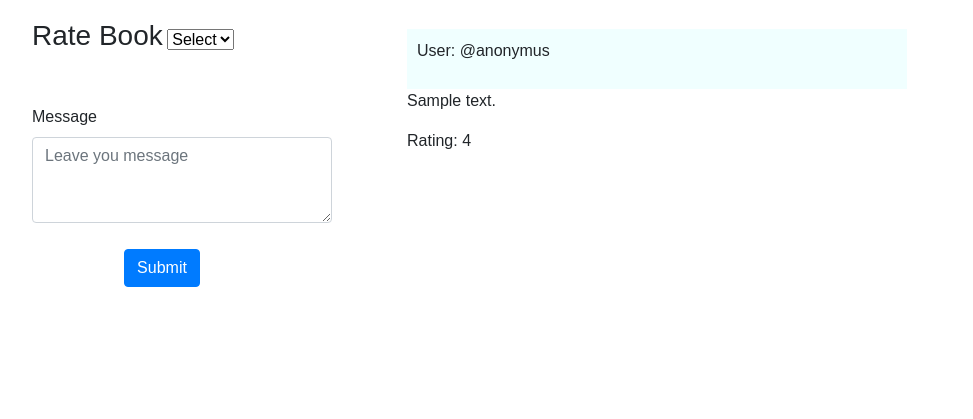
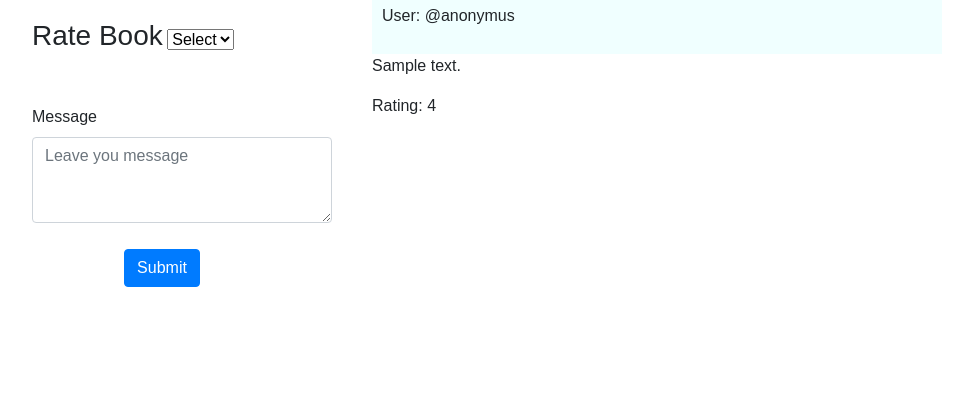
Before and after one commit to rabin-nyaundi/book-app-review, a Flask app: page /000 in a window 1280 px wide. Shown: the part 381-800 px from the top of the page, without its empty margins (173-1146 px from the left). Run offline with Flask 2, Linux system fonts and the light colour scheme; the visitor is signed in with stand-in values (Sample User, id 1); tables that the repository leaves empty hold one stand-in row (values such as "Sample post"); a database or web service that is not in the repository returns one stand-in record (values such as "Sample title"); data that the repository does not hold is empty; some libraries are stand-ins or nearby versions; some web fonts are replaced.

Commit message:
added some css

```diff
--- a/templates/book.html
+++ b/templates/book.html
@@ -84,7 +84,7 @@
                 </div>
             </form>
         </div>
-        <div class="col-md-6" id="all_rev">
+        <div style="padding: 15px;" class="col-md-6" id="all_rev">
             {% for review in revw %}
             <div class="row" id="user">
                 <p>User: @anonymus</p>
```
Also changed, not shown: 2 other files.
